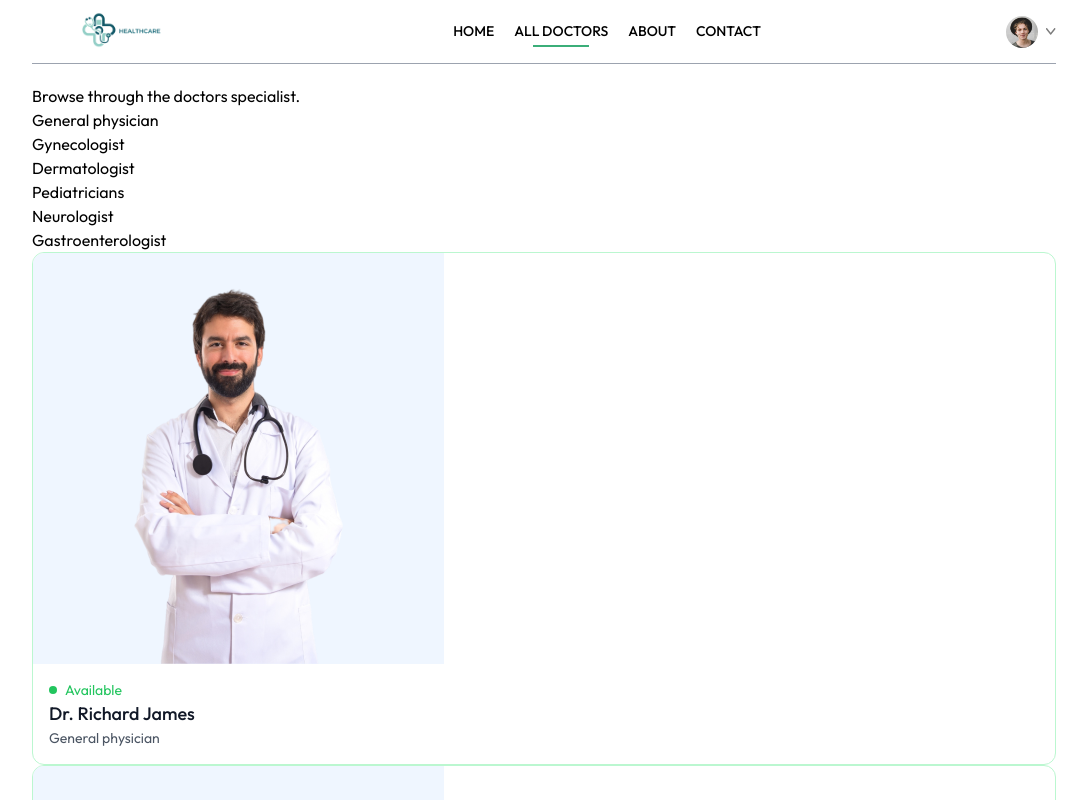
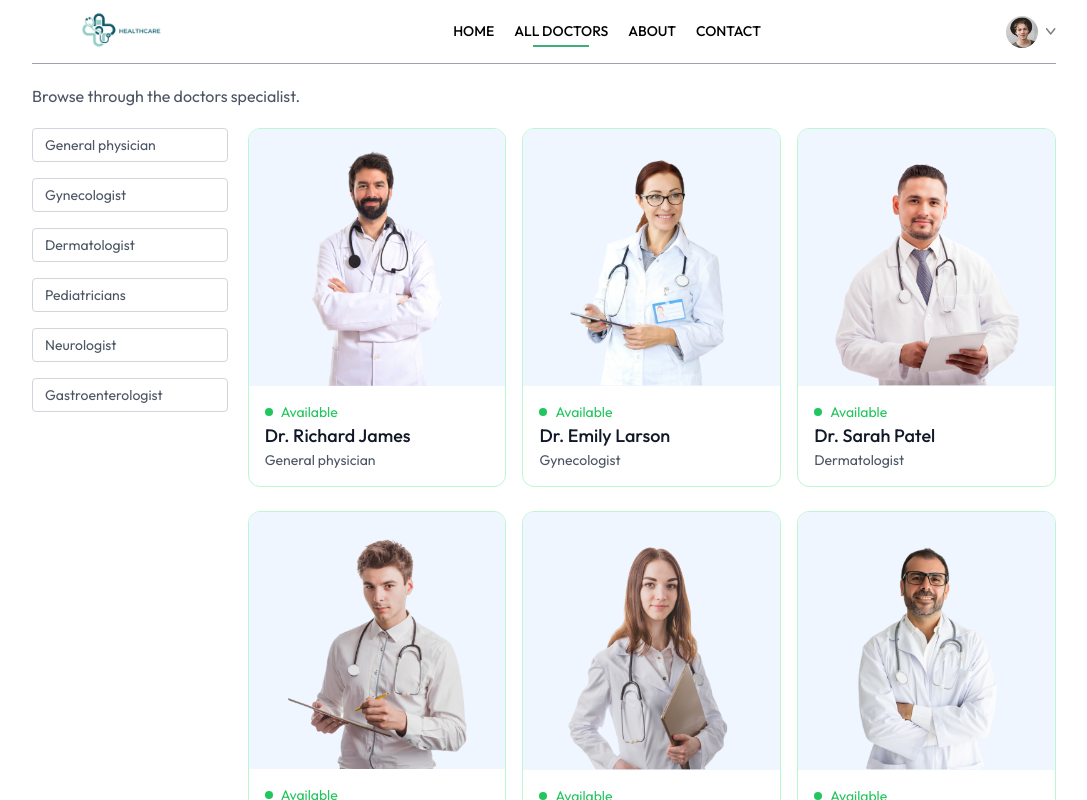
Before and after one commit to Suraj-219/Health-Care, a React (Vite) app in the folder frontend/: page /doctors in a window 1280 px wide. Shown: the top 800 px of the page, without its empty margins (96-1183 px from the left). Built offline with nearby package versions, Linux system fonts and the light colour scheme.

Commit message:
update doctors component

```diff
--- a/frontend/src/assets/assets.js
+++ b/frontend/src/assets/assets.js
@@ -230,7 +230,7 @@
         _id: 'doc11',
         name: 'Dr. Zoe Kelly',
         image: doc11,
-        speciality: 'Neurologist',
+        speciality: 'Gastroenterologist',
         degree: 'MBBS',
         experience: '4 Years',
         about: 'Dr. Davis has a strong commitment to delivering comprehensive medical care, focusing on preventive medicine, early diagnosis, and effective treatment strategies. Dr. Davis has a strong commitment to delivering comprehensive medical care, focusing on preventive medicine, early diagnosis, and effective treatment strategies.',
--- a/frontend/src/pages/Doctors.jsx
+++ b/frontend/src/pages/Doctors.jsx
@@ -24,21 +24,21 @@
 
   return (
     <div>
-      <p>Browse through the doctors specialist.</p>
-      <div>
-        <div>
-          <p>General physician</p>
-          <p>Gynecologist</p>
-          <p>Dermatologist</p>
-          <p>Pediatricians</p>
-          <p>Neurologist</p>
-          <p>Gastroenterologist</p>
+      <p className='text-gray-600'>Browse through the doctors specialist.</p>
+      <div className='flex flex-col sm:flex-row items-start gap-5 mt-5'>
+        <div className='flex flex-col gap-4 text-sm text-gray-600'>
+          <p onClick={()=> speciality === 'General physician' ? navigate('/doctors') : navigate('/doctors/General physician')} className={`w-[94vw] sm:w-auto pl-3 py-1.5 pr-16 border border-gray-300 rounded transition-all cursor-pointer`}>General physician</p>
+          <p onClick={()=> speciality === 'Gynecologist' ? navigate('/doctors') : navigate('/doctors/Gynecologist')} className={`w-[94vw] sm:w-auto pl-3 py-1.5 pr-16 border border-gray-300 rounded transition-all cursor-pointer`}>Gynecologist</p>
+          <p onClick={()=> speciality === 'Dermatologist' ? navigate('/doctors') : navigate('/doctors/Dermatologist')} className={`w-[94vw] sm:w-auto pl-3 py-1.5 pr-16 border border-gray-300 rounded transition-all cursor-pointer`}>Dermatologist</p>
+          <p onClick={()=> speciality === 'Pediatricians' ? navigate('/doctors') : navigate('/doctors/Pediatricians')} className={`w-[94vw] sm:w-auto pl-3 py-1.5 pr-16 border border-gray-300 rounded transition-all cursor-pointer`}>Pediatricians</p>
+          <p onClick={()=> speciality === 'Neurologist' ? navigate('/doctors') : navigate('/doctors/Neurologist')} className={`w-[94vw] sm:w-auto pl-3 py-1.5 pr-16 border border-gray-300 rounded transition-all cursor-pointer`}>Neurologist</p>
+          <p onClick={()=> speciality === 'Gastroenterologist' ? navigate('/doctors') : navigate('/doctors/Gastroenterologist')} className={`w-[94vw] sm:w-auto pl-3 py-1.5 pr-16 border border-gray-300 rounded transition-all cursor-pointer`}>Gastroenterologist</p>
         </div>
-        <div>
+        <div className='w-full grid grid-cols-auto gap-4 gap-y-6'>
           {
             filterDoc.map((item,index)=>(
                 <div onClick={()=>navigate(`/appointment/${item._id}`)} className='border border-green-200 rounded-xl overflow-hidden cursor-pointer hover:translate-y-[-10px] transition-all duration-500' key={index}>
-                    <img className='bg-blue-50' src={item.image} alt="" />
+                    <img className='bg-blue-50' src={item.image} alt={item.name} />
                     <div className='p-4'>
                         <div className='flex items-center gap-2 text-sm text-center text-green-500'>
                             <p className='w-2 h-2 bg-green-500 rounded-full'></p><p>Available</p>
```
